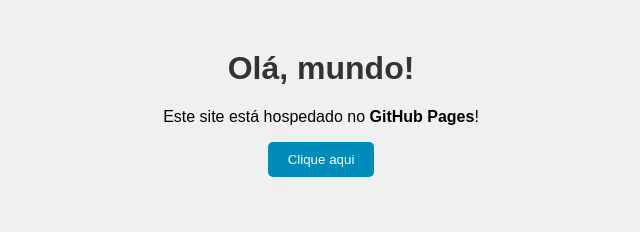
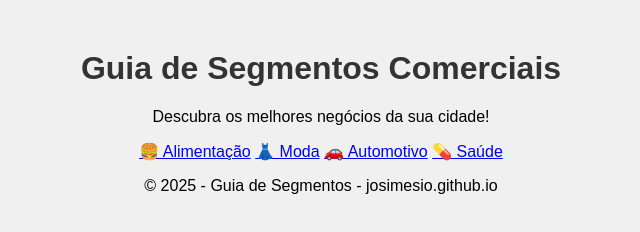
Before and after one commit to Josimesio/Siteteste, a plain HTML site: page index.html in a window 1280 px wide. Shown: the whole page, without its empty margins (319-959 px from the left). Drawn offline with Linux system fonts and the light colour scheme.

Commit message:
atualizaçao 0.01

```diff
--- a/index.html
+++ b/index.html
@@ -3,15 +3,24 @@
 <head>
     <meta charset="UTF-8">
     <meta name="viewport" content="width=device-width, initial-scale=1.0">
-    <title>Meu Site no GitHub Pages</title>
+    <title>Guia de Segmentos Comerciais</title>
     <link rel="stylesheet" href="style.css">
 </head>
 <body>
-    <h1>Olá, mundo!</h1>
-    <p>Este site está hospedado no <strong>GitHub Pages</strong>!</p>
+    <header>
+        <h1>Guia de Segmentos Comerciais</h1>
+        <p>Descubra os melhores negócios da sua cidade!</p>
+    </header>
 
-    <button onclick="mostrarMensagem()">Clique aqui</button>
+    <section class="segmentos">
+        <a href="segmentos/alimentacao.html" class="card">🍔 Alimentação</a>
+        <a href="segmentos/moda.html" class="card">👗 Moda</a>
+        <a href="segmentos/automotivo.html" class="card">🚗 Automotivo</a>
+        <a href="segmentos/saude.html" class="card">💊 Saúde</a>
+    </section>
 
-    <script src="script.js"></script>
+    <footer>
+        <p>&copy; 2025 - Guia de Segmentos - josimesio.github.io</p>
+    </footer>
 </body>
 </html>
```
